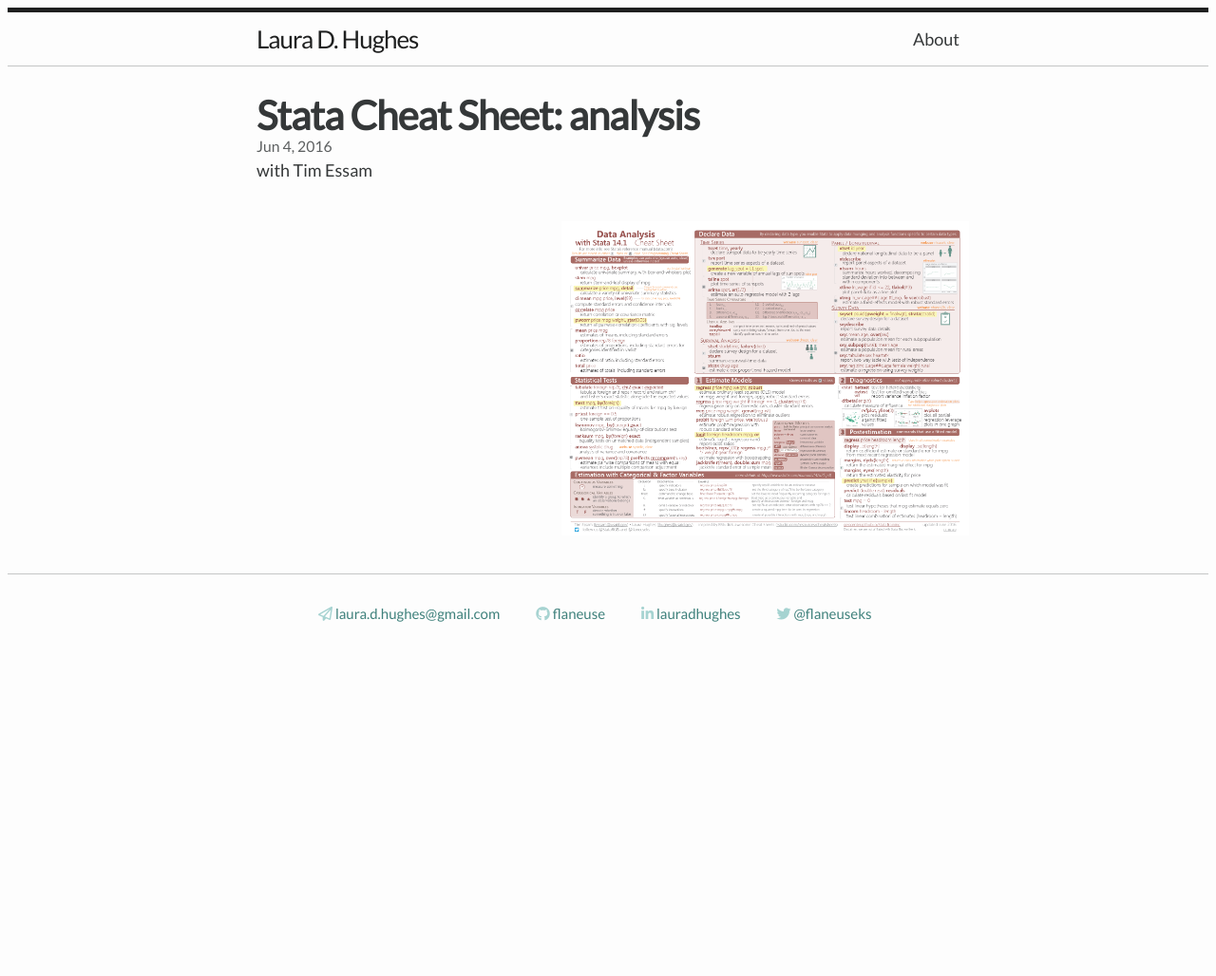
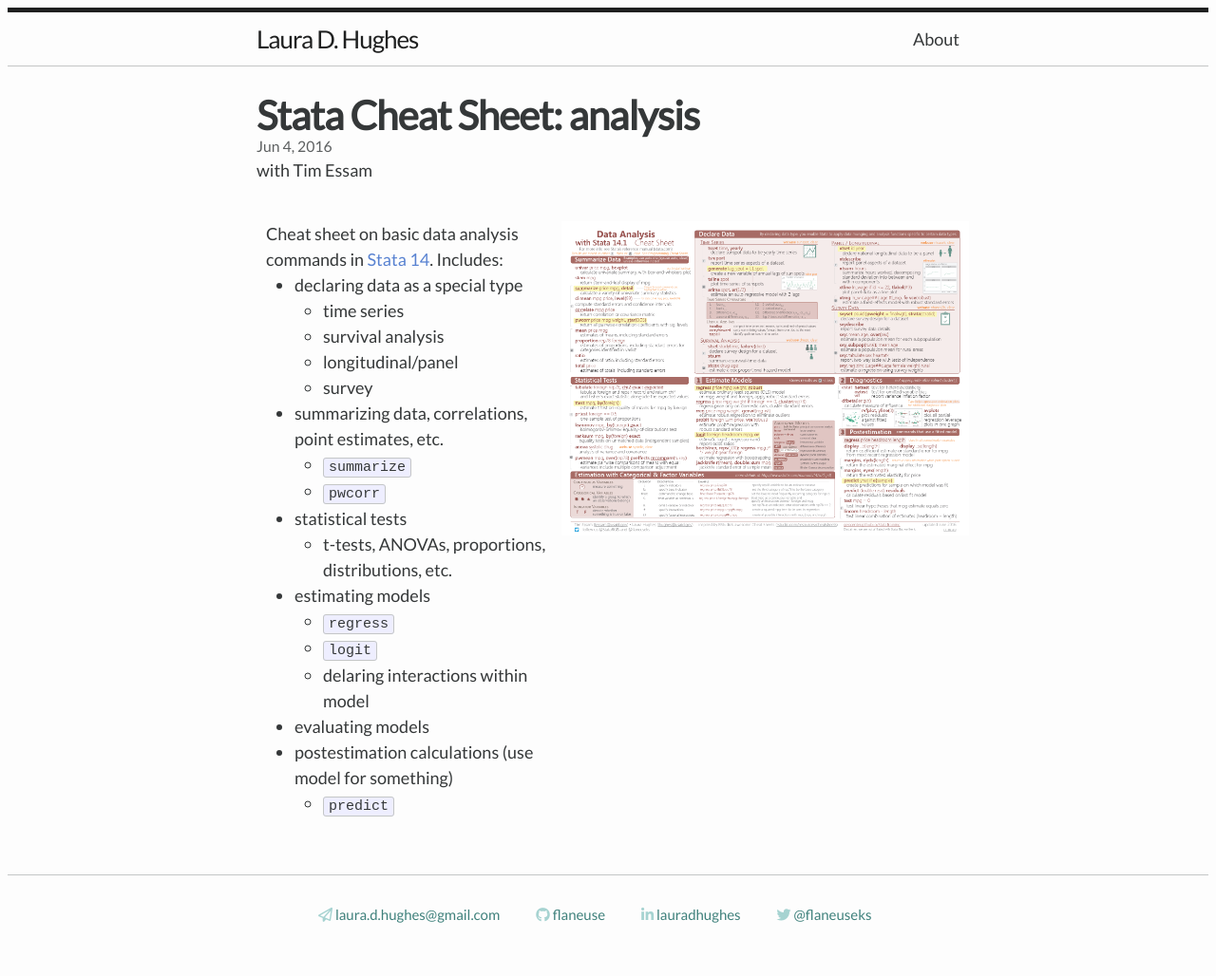
Before and after one commit to flaneuse/flaneuse.github.io, a Jekyll site: the page built from _posts/2016-06-04-stata-analysis.markdown, in a window 1280 px wide. Shown: the whole page at 95% size. Built offline with Jekyll 4.4.1, drawn with Linux system fonts in a browser that asks for light colours; nearby versions of some CDN libraries; some web fonts are replaced; library files that are not in the unit come from our copies; before the commit the page ends 900 px from its top, so only the background shows below that.

Commit message:
analysis descrip

```diff
--- a/_posts/2016-06-04-stata-analysis.markdown
+++ b/_posts/2016-06-04-stata-analysis.markdown
@@ -5,4 +5,25 @@
 categories: Stata cheatsheet
 img: "/img/StataCheatSheet_analysis_2016_June.png"
 co-authors: Tim Essam
+link: "http://geocenter.github.io/StataTraining/pdf/StataCheatSheet_Analysis.pdf"
 ---
+
+Cheat sheet on basic data analysis commands in [Stata 14](http://www.stata.com).  Includes:
+
+* declaring data as a special type
+  * time series
+  * survival analysis
+  * longitudinal/panel
+  * survey
+* summarizing data, correlations, point estimates, etc.
+  * `summarize`
+  * `pwcorr`
+* statistical tests
+  * t-tests, ANOVAs, proportions, distributions, etc.
+* estimating models
+  * `regress`
+  * `logit`
+  * delaring interactions within model
+* evaluating models
+* postestimation calculations (use model for something)
+  * `predict`
```
